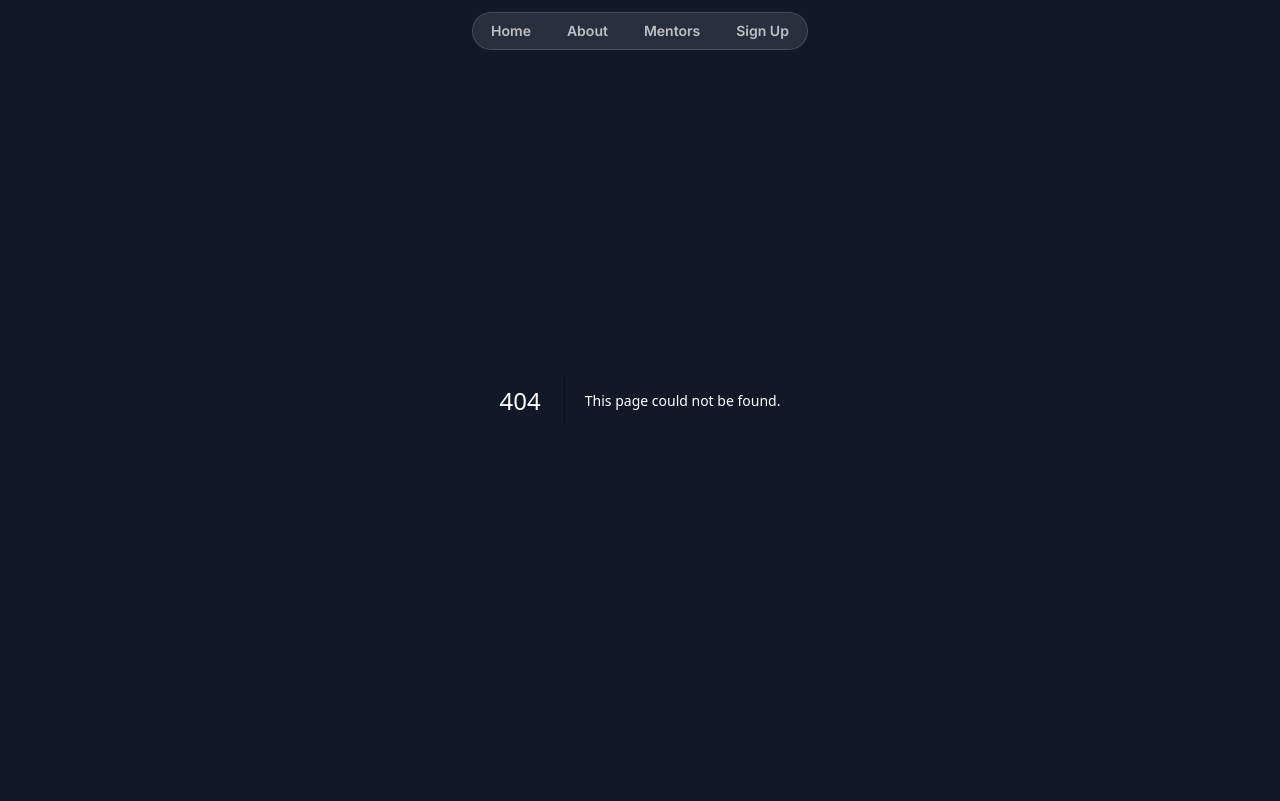
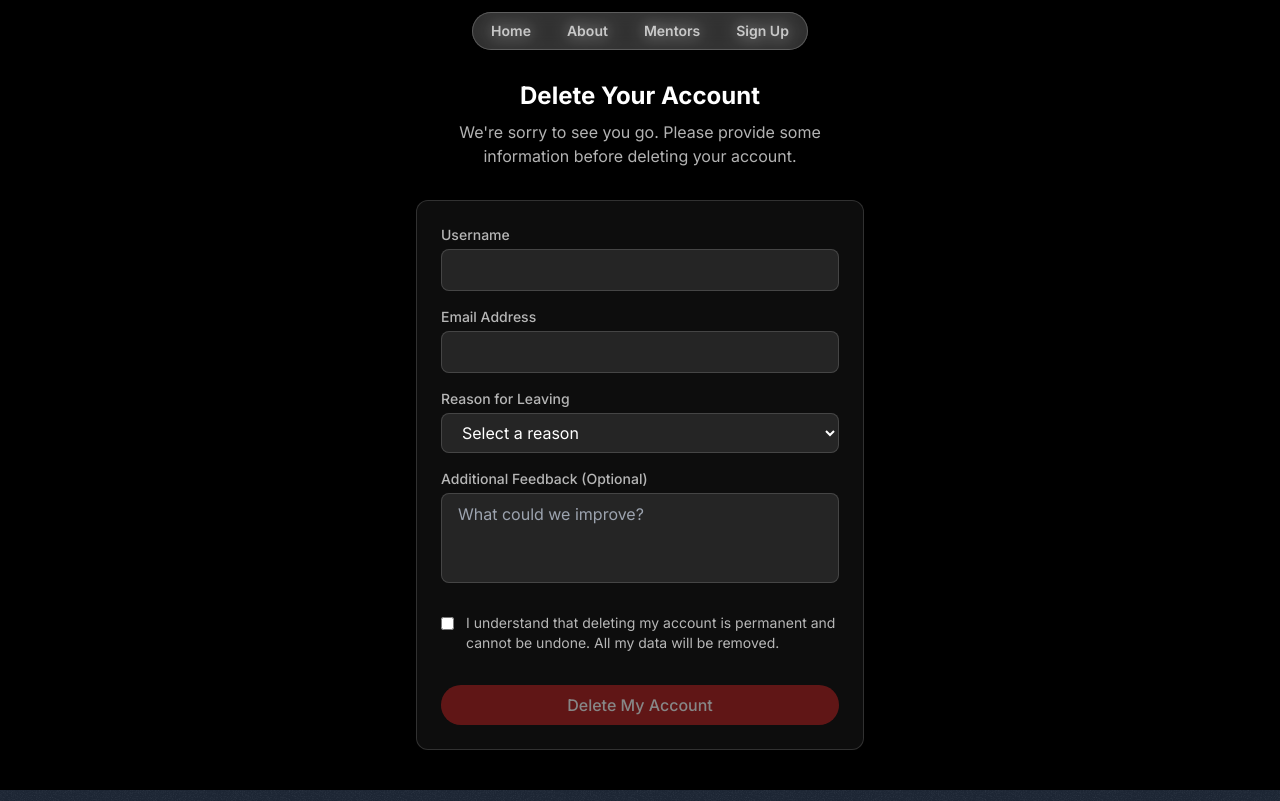
Before and after one commit to finsylive/mentsweb, a Next.js app: page /delete-account in a window 1280 px wide. Before the commit this address had no page. Shown: the top 801 px of the page. Built offline with nearby package versions, Linux system fonts and the light colour scheme; a web font is replaced by a local one.

Commit message:
feat: add account deletion page with form and confirmation UI

```diff
--- /dev/null
+++ b/src/app/delete-account/page.tsx
@@ -0,0 +1,172 @@
+"use client";
+
+import React, { useState } from "react";
+import { Header } from "@/sections/Header";
+import { Footer } from "@/sections/Footer";
+
+export default function DeleteAccount() {
+  const [formData, setFormData] = useState({
+    username: "",
+    email: "",
+    reason: "",
+    feedback: "",
+    confirmation: false
+  });
+
+  const [isSubmitting, setIsSubmitting] = useState(false);
+  const [isSubmitted, setIsSubmitted] = useState(false);
+
+  const handleChange = (e: React.ChangeEvent<HTMLInputElement | HTMLTextAreaElement | HTMLSelectElement>) => {
+    const { name, value, type } = e.target;
+
+    if (type === 'checkbox') {
+      const target = e.target as HTMLInputElement;
+      setFormData({
+        ...formData,
+        [name]: target.checked
+      });
+    } else {
+      setFormData({
+        ...formData,
+        [name]: value
+      });
+    }
+  };
+
+  const handleSubmit = async (e: React.FormEvent) => {
+    e.preventDefault();
+    setIsSubmitting(true);
+
+    // Here you would implement your account deletion logic
+    // For example, connecting to your backend API
+
+    // Simulating an API call
+    setTimeout(() => {
+      setIsSubmitting(false);
+      setIsSubmitted(true);
+    }, 1500);
+  };
+
+  return (
+    <div className="min-h-screen bg-black text-white flex flex-col">
+      <Header />
+
+      <main className="flex-grow flex items-center justify-center px-4 pt-20 pb-10">
+        <div className="w-full max-w-md">
+          {!isSubmitted ? (
+            <>
+              <div className="text-center mb-8">
+                <h1 className="text-2xl font-bold mb-2">Delete Your Account</h1>
+                <p className="text-white/70">We're sorry to see you go. Please provide some information before deleting your account.</p>
+              </div>
+
+              <div className="border border-white/15 rounded-xl p-6 bg-white/5 backdrop-blur">
+                <form onSubmit={handleSubmit} className="space-y-4">
+                  <div>
+                    <label htmlFor="username" className="block text-sm font-medium text-white/70 mb-1">Username</label>
+                    <input
+                      type="text"
+                      id="username"
+                      name="username"
+                      required
+                      value={formData.username}
+                      onChange={handleChange}
+                      className="w-full px-4 py-2 bg-white/10 border border-white/15 rounded-lg text-white focus:outline-none focus:ring-2 focus:ring-emerald-300/50"
+                    />
+                  </div>
+
+                  <div>
+                    <label htmlFor="email" className="block text-sm font-medium text-white/70 mb-1">Email Address</label>
+                    <input
+                      type="email"
+                      id="email"
+                      name="email"
+                      required
+                      value={formData.email}
+                      onChange={handleChange}
+                      className="w-full px-4 py-2 bg-white/10 border border-white/15 rounded-lg text-white focus:outline-none focus:ring-2 focus:ring-emerald-300/50"
+                    />
+                  </div>
+
+                  <div>
+                    <label htmlFor="reason" className="block text-sm font-medium text-white/70 mb-1">Reason for Leaving</label>
+                    <select
+                      id="reason"
+                      name="reason"
+                      required
+                      value={formData.reason}
+                      onChange={handleChange}
+                      className="w-full px-4 py-2 bg-white/10 border border-white/15 rounded-lg text-white focus:outline-none focus:ring-2 focus:ring-emerald-300/50"
+                    >
+                      <option value="" disabled>Select a reason</option>
+                      <option value="not-useful">Not finding it useful</option>
+                      <option value="complex">Too complicated to use</option>
+                      <option value="better-alternative">Found a better alternative</option>
+                      <option value="privacy">Privacy concerns</option>
+                      <option value="temporary">Taking a break, will be back</option>
+                      <option value="other">Other reason</option>
+                    </select>
+                  </div>
+
+                  <div>
+                    <label htmlFor="feedback" className="block text-sm font-medium text-white/70 mb-1">Additional Feedback (Optional)</label>
+                    <textarea
+                      id="feedback"
+                      name="feedback"
+                      rows={3}
+                      value={formData.feedback}
+                      onChange={handleChange}
+                      className="w-full px-4 py-2 bg-white/10 border border-white/15 rounded-lg text-white focus:outline-none focus:ring-2 focus:ring-emerald-300/50 resize-none"
+                      placeholder="What could we improve?"
+                    />
+                  </div>
+
+                  <div className="pt-2">
+                    <label className="flex items-start">
+                      <input
+                        type="checkbox"
+                        name="confirmation"
+                        checked={formData.confirmation}
+                        onChange={handleChange}
+                        required
+                        className="mt-1 mr-3"
+                      />
+                      <span className="text-sm text-white/70">
+                        I understand that deleting my account is permanent and cannot be undone. All my data will be removed.
+                      </span>
+                    </label>
+                  </div>
+
+                  <div className="pt-4">
+                    <button
+                      type="submit"
+                      disabled={isSubmitting || !formData.confirmation}
+                      className="w-full px-4 py-2 bg-red-600/80 hover:bg-red-600 text-white font-medium rounded-full transition duration-300 disabled:opacity-50 disabled:pointer-events-none"
+                    >
+                      {isSubmitting ? "Processing..." : "Delete My Account"}
+                    </button>
+                  </div>
+                </form>
+              </div>
+            </>
+          ) : (
+            <div className="text-center border border-white/15 rounded-xl p-8 bg-white/5 backdrop-blur">
+              <h2 className="text-2xl font-bold mb-4">Account Deletion Request Received</h2>
+              <p className="mb-6 text-white/70">
+                We've received your account deletion request. Your account will be permanently deleted within 24 hours.
+              </p>
+              <a
+                href="/"
+                className="inline-block px-6 py-2 bg-emerald-600/80 hover:bg-emerald-600 text-white font-medium rounded-full transition duration-300"
+              >
+                Return to Home
+              </a>
+            </div>
+          )}
+        </div>
+      </main>
+
+      <Footer />
+    </div>
+  );
+}
```
